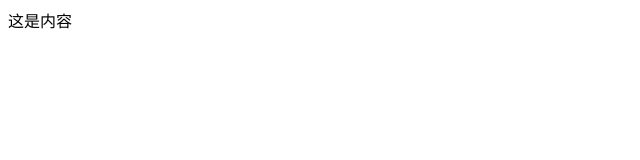
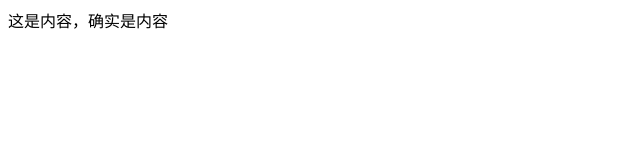
Before and after one commit to lfmms/blog20180727, a plain HTML site: page index.html in a window 1280 px wide. Shown: the whole page, without its empty margins (0-640 px from the left). Drawn offline with Linux system fonts and the light colour scheme.

Commit message:
Update index.html

```diff
--- a/index.html
+++ b/index.html
@@ -1,5 +1,5 @@
 <!DOCTYPE html>
 <html>
  <title>我的第一个页面</title>
- 这是内容
+ 这是内容，确实是内容
 </html>
```
